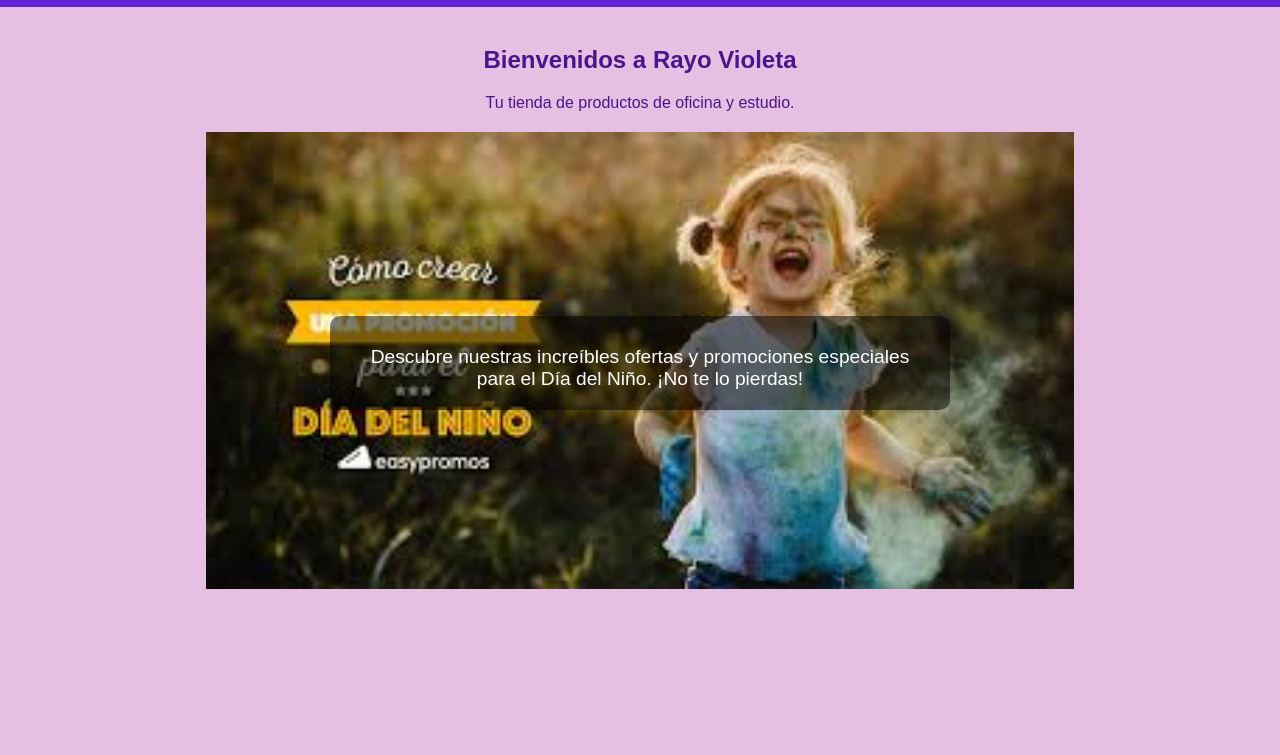
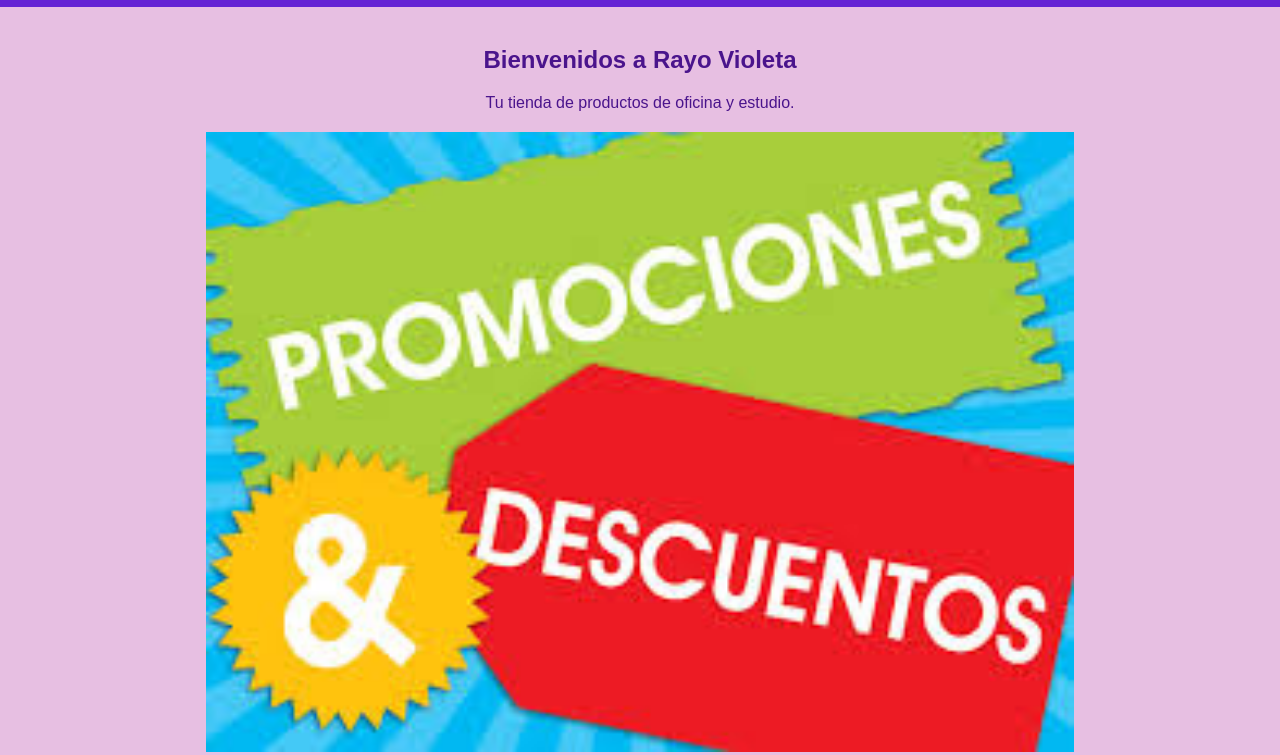
Before and after one commit to Cotcu/Cotcu.github.io, a plain HTML site: page index.html in a window 1280 px wide. Shown: the part 322-1077 px from the top of the page. Before the commit the page ends 955 px from the top, so only its background shows below. Drawn offline with Linux system fonts and the light colour scheme.

Commit message:
act de codigo

```diff
--- a/index.html
+++ b/index.html
@@ -32,10 +32,9 @@
         <p>Tu tienda de productos de oficina y estudio.</p>
 
         <section class="promotion">
-            <img src="images/descarga.jpeg" alt="Promoción Día del Niño">
+            <img src="images/pruebs.jpeg" alt="Promoción Día del Niño">
             <div class="promotion-text">
 
-                <p>Descubre nuestras increíbles ofertas y promociones especiales para el Día del Niño. ¡No te lo pierdas!</p>
             </div>
         </section>
     </main>
--- a/styles.css
+++ b/styles.css
@@ -280,20 +280,3 @@ input, textarea, button {
     width: 70%;
     height: auto;
 }
-
-.promotion-text {
-    position: absolute;
-    top: 50%;
-    left: 50%;
-    transform: translate(-50%, -50%);
-    background-color: rgba(0, 0, 0, 0.5); /* Fondo semitransparente */
-    padding: 20px;
-    border-radius: 10px;
-}
-
-
-
-.promotion-text p {
-    font-size: 1.2em;
-    margin: 10px 0 0;
-}
```
